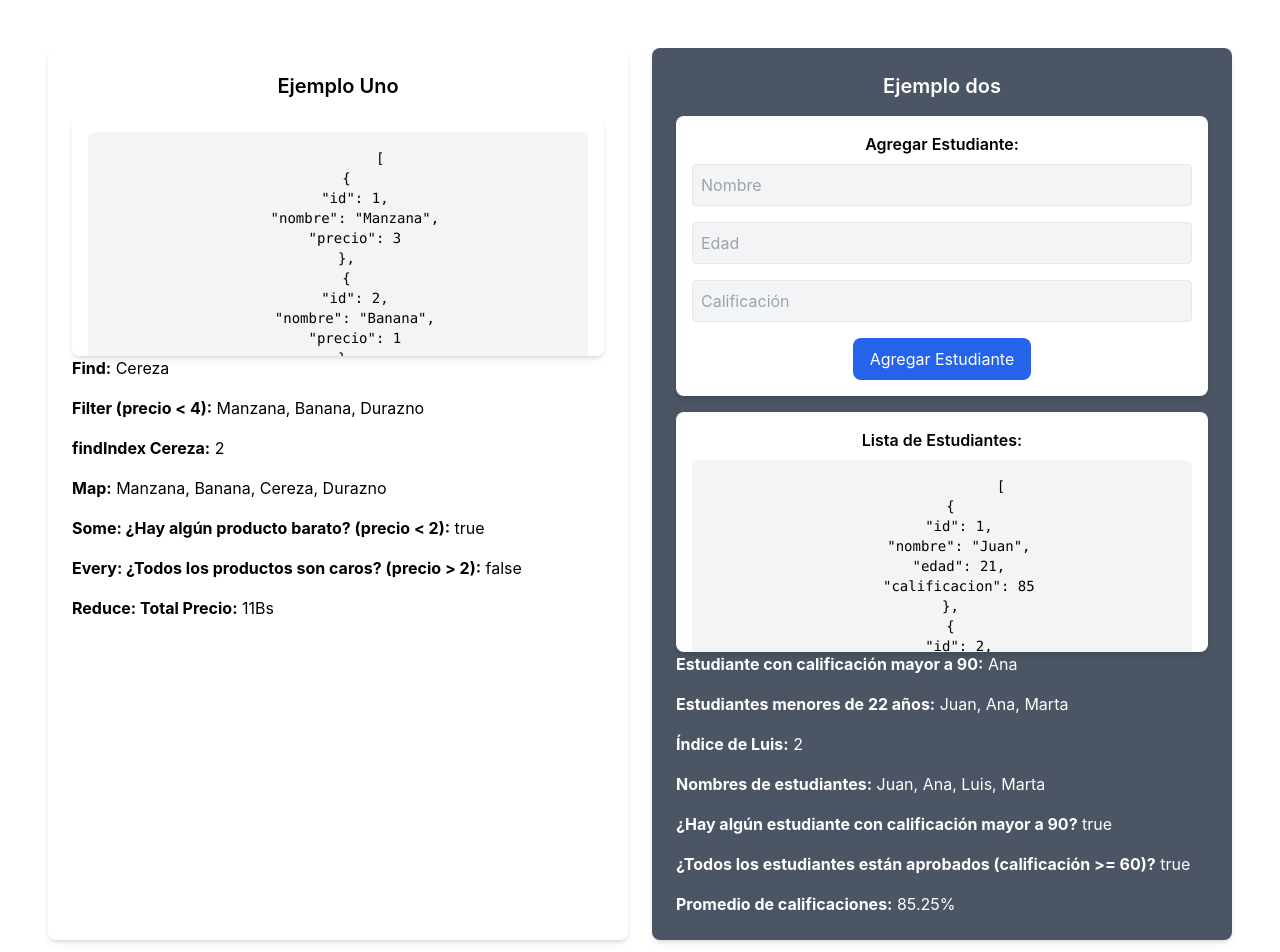
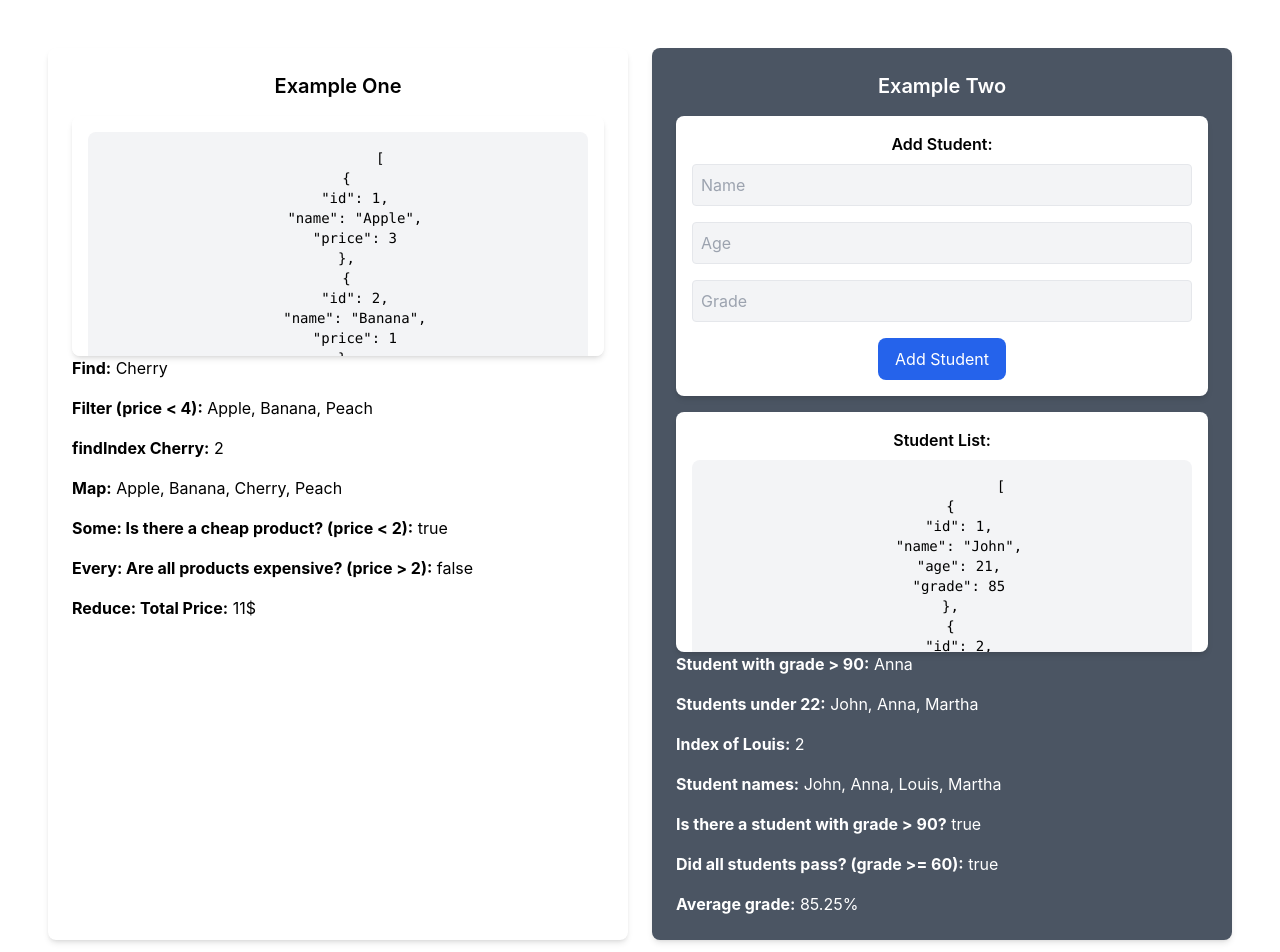
Before and after one commit to PaolaOjeda10/practice-Pull, a Vue app: page / in a window 1280 px wide. Shown: the top 952 px of the page. Built offline with nearby package versions, Linux system fonts and the light colour scheme.

Commit message:
:sparkles: translate variables

```diff
--- a/src/App.vue
+++ b/src/App.vue
@@ -2,78 +2,77 @@
 import { ref, computed } from 'vue'
 
 const items = ref([
-  { id: 1, nombre: 'Manzana', precio: 3 },
-  { id: 2, nombre: 'Banana', precio: 1 },
-  { id: 3, nombre: 'Cereza', precio: 5 },
-  { id: 4, nombre: 'Durazno', precio: 2 },
+  { id: 1, name: 'Apple', price: 3 },
+  { id: 2, name: 'Banana', price: 1 },
+  { id: 3, name: 'Cherry', price: 5 },
+  { id: 4, name: 'Peach', price: 2 },
 ])
 
-const items2 = ref([
-  { id: 1, nombre: 'Juan', edad: 21, calificacion: 85 },
-  { id: 2, nombre: 'Ana', edad: 19, calificacion: 92 },
-  { id: 3, nombre: 'Luis', edad: 22, calificacion: 76 },
-  { id: 4, nombre: 'Marta', edad: 20, calificacion: 88 },
+const students = ref([
+  { id: 1, name: 'John', age: 21, grade: 85 },
+  { id: 2, name: 'Anna', age: 19, grade: 92 },
+  { id: 3, name: 'Louis', age: 22, grade: 76 },
+  { id: 4, name: 'Martha', age: 20, grade: 88 },
 ])
 
-// Variables reactivas para los inputs
-const nuevoNombre = ref('')
-const nuevaEdad = ref(null)
-const nuevaCalificacion = ref(null)
+const newName = ref('')
+const newAge = ref(null)
+const newGrade = ref(null)
 
-const itemEncontrado = items.value.find(item => item.precio > 3)
-const itemsFiltrados = items.value.filter(item => item.precio < 4)
-const indexEncontrado = items.value.findIndex(item => item.nombre === 'Cereza')
-const nombres = items.value.map(item => item.nombre)
-const tieneProductoBarato = items.value.some(item => item.precio < 2)
-const todosSonCaros = items.value.every(item => item.precio > 2)
-const totalPrecio = computed(() => {
-  return items.value.reduce((total, item) => total + item.precio, 0)
+const foundItem = items.value.find(item => item.price > 3)
+const filteredItems = items.value.filter(item => item.price < 4)
+const foundIndex = items.value.findIndex(item => item.name === 'Cherry')
+const names = items.value.map(item => item.name)
+const hasCheapProduct = items.value.some(item => item.price < 2)
+const allAreExpensive = items.value.every(item => item.price > 2)
+const totalPrice = computed(() => {
+  return items.value.reduce((total, item) => total + item.price, 0)
 })
-const estudianteEncontrado = computed(() => {
-  return items2.value.find(item => item.calificacion > 90)
+const foundStudent = computed(() => {
+  return students.value.find(item => item.grade > 90)
 })
-const estudiantesFiltrados = computed(() => {
-  return items2.value.filter(item => item.edad < 22)
+const filteredStudents = computed(() => {
+  return students.value.filter(item => item.age < 22)
 })
-const indexEstudiante = computed(() => {
-  return items2.value.findIndex(item => item.nombre === 'Luis')
+const studentIndex = computed(() => {
+  return students.value.findIndex(item => item.name === 'Louis')
 })
-const nombresEstudiantes = computed(() => {
-  return items2.value.map(item => item.nombre)
+const studentNames = computed(() => {
+  return students.value.map(item => item.name)
 })
-const tieneEstudianteConAltaCalificacion = computed(() => {
-  return items2.value.some(item => item.calificacion > 90)
+const hasHighGradeStudent = computed(() => {
+  return students.value.some(item => item.grade > 90)
 })
-const todosEstudiantesAprobados = computed(() => {
-  return items2.value.every(item => item.calificacion >= 60)
+const allStudentsPassed = computed(() => {
+  return students.value.every(item => item.grade >= 60)
 })
-const promedioCalificaciones = computed(() => {
-  return items2.value.reduce((total, item) => total + item.calificacion, 0) / items2.value.length
+const averageGrade = computed(() => {
+  return students.value.reduce((total, item) => total + item.grade, 0) / students.value.length
 })
 
-const agregarEstudiante = () => {
-  if (!nuevoNombre.value || !nuevaEdad.value || !nuevaCalificacion.value) {
-    alert('Por favor, complete todos los campos.')
+const addStudent = () => {
+  if (!newName.value || !newAge.value || !newGrade.value) {
+    alert('Please fill in all fields.')
     return
   }
 
-  items2.value.push({
-    id: items2.value.length + 1,
-    nombre: nuevoNombre.value,
-    edad: nuevaEdad.value,
-    calificacion: nuevaCalificacion.value,
+  students.value.push({
+    id: students.value.length + 1,
+    name: newName.value,
+    age: newAge.value,
+    grade: newGrade.value,
   })
 
-  nuevoNombre.value = ''
-  nuevaEdad.value = null
-  nuevaCalificacion.value = null
+  newName.value = ''
+  newAge.value = null
+  newGrade.value = null
 }
 </script>
 
 <template>
   <div class="flex flex-col lg:flex-row gap-6 p-4">
     <div class="flex-1 bg-white text-black p-6 rounded-lg shadow-md">
-      <h3 class="text-xl font-semibold mb-4">Ejemplo Uno</h3>
+      <h3 class="text-xl font-semibold mb-4">Example One</h3>
       <div class="mt-4 bg-white text-black p-4 rounded-lg shadow-md max-h-60 overflow-auto">
         <pre class="bg-gray-100 p-4 rounded-lg text-sm whitespace-pre-wrap">
           {{ items }}
@@ -83,94 +82,94 @@ const agregarEstudiante = () => {
       <div class="space-y-4 text-left">
         <div>
           <strong>Find:</strong>
-          {{ itemEncontrado?.nombre }}
+          {{ foundItem?.name }}
         </div>
         <div>
-          <strong>Filter (precio < 4):</strong>
-          {{ itemsFiltrados.map(item => item.nombre).join(', ') }}
+          <strong>Filter (price < 4):</strong>
+          {{ filteredItems.map(item => item.name).join(', ') }}
         </div>
         <div>
-          <strong>findIndex Cereza:</strong>
-          {{ indexEncontrado }}
+          <strong>findIndex Cherry:</strong>
+          {{ foundIndex }}
         </div>
         <div>
           <strong>Map:</strong>
-          {{ nombres.join(', ') }}
+          {{ names.join(', ') }}
         </div>
         <div>
-          <strong>Some: ¿Hay algún producto barato? (precio < 2):</strong>
-          {{ tieneProductoBarato }}
+          <strong>Some: Is there a cheap product? (price < 2):</strong>
+          {{ hasCheapProduct }}
         </div>
         <div>
-          <strong>Every: ¿Todos los productos son caros? (precio > 2):</strong>
-          {{ todosSonCaros }}
+          <strong>Every: Are all products expensive? (price > 2):</strong>
+          {{ allAreExpensive }}
         </div>
         <div>
-          <strong>Reduce: Total Precio:</strong>
-          {{ totalPrecio }}Bs
+          <strong>Reduce: Total Price:</strong>
+          {{ totalPrice }}$
         </div>
       </div>
     </div>
     <div class="flex-1 bg-gray-600 p-6 rounded-lg shadow-md">
-      <h3 class="text-xl font-semibold mb-4 text-white">Ejemplo dos</h3>
+      <h3 class="text-xl font-semibold mb-4 text-white">Example Two</h3>
        <div class="mt-4 bg-white text-black p-4 rounded-lg shadow-md">
-        <h4 class="font-semibold mb-2">Agregar Estudiante:</h4>
+        <h4 class="font-semibold mb-2">Add Student:</h4>
         <div class="space-y-4">
           <input
-            v-model="nuevoNombre"
+            v-model="newName"
             type="text"
-            placeholder="Nombre"
+            placeholder="Name"
             class="w-full p-2 border rounded bg-gray-100"
           />
           <input
-            v-model="nuevaEdad"
+            v-model="newAge"
             type="number"
-            placeholder="Edad"
+            placeholder="Age"
             class="w-full p-2 border rounded bg-gray-100"
           />
           <input
-            v-model="nuevaCalificacion"
+            v-model="newGrade"
             type="number"
-            placeholder="Calificación"
+            placeholder="Grade"
             class="w-full p-2 border rounded bg-gray-100"
           />
         </div>
-        <button @click="agregarEstudiante" class="mt-4 px-4 py-2 bg-blue-600 text-white rounded-lg hover:bg-blue-700 transition">Agregar Estudiante</button>
+        <button @click="addStudent" class="mt-4 px-4 py-2 bg-blue-600 text-white rounded-lg hover:bg-blue-700 transition">Add Student</button>
       </div>
         <div class="mt-4 bg-white text-black p-4 rounded-lg shadow-md max-h-60 overflow-auto">
-          <h4 class="font-semibold mb-2">Lista de Estudiantes:</h4>
+          <h4 class="font-semibold mb-2">Student List:</h4>
             <pre class="bg-gray-100 p-4 rounded-lg text-sm whitespace-pre-wrap">
-              {{ items2 }}
+              {{ students }}
             </pre>
         </div>
       <div class="space-y-4 text-left text-white">
         <div>
-          <strong>Estudiante con calificación mayor a 90:</strong>
-          {{ estudianteEncontrado?.nombre }}
+          <strong>Student with grade > 90:</strong>
+          {{ foundStudent?.name }}
         </div>
         <div>
-          <strong>Estudiantes menores de 22 años:</strong>
-          {{ estudiantesFiltrados?.map(item => item.nombre).join(', ') }}
+          <strong>Students under 22:</strong>
+          {{ filteredStudents?.map(item => item.name).join(', ') }}
         </div>
         <div>
-          <strong>Índice de Luis:</strong>
-          {{ indexEstudiante }}
+          <strong>Index of Louis:</strong>
+          {{ studentIndex }}
         </div>
         <div>
-          <strong>Nombres de estudiantes:</strong>
-          {{ nombresEstudiantes?.join(', ') }}
+          <strong>Student names:</strong>
+          {{ studentNames?.join(', ') }}
         </div>
         <div>
-          <strong>¿Hay algún estudiante con calificación mayor a 90?</strong>
-          {{ tieneEstudianteConAltaCalificacion }}
+          <strong>Is there a student with grade > 90?</strong>
+          {{ hasHighGradeStudent }}
         </div>
         <div>
-          <strong>¿Todos los estudiantes están aprobados (calificación >= 60)?</strong>
-          {{ todosEstudiantesAprobados }}
+          <strong>Did all students pass? (grade >= 60):</strong>
+          {{ allStudentsPassed }}
         </div>
         <div>
-          <strong>Promedio de calificaciones:</strong>
-          {{ promedioCalificaciones }}%
+          <strong>Average grade:</strong>
+          {{ averageGrade }}%
         </div>
       </div>
     </div>
```
